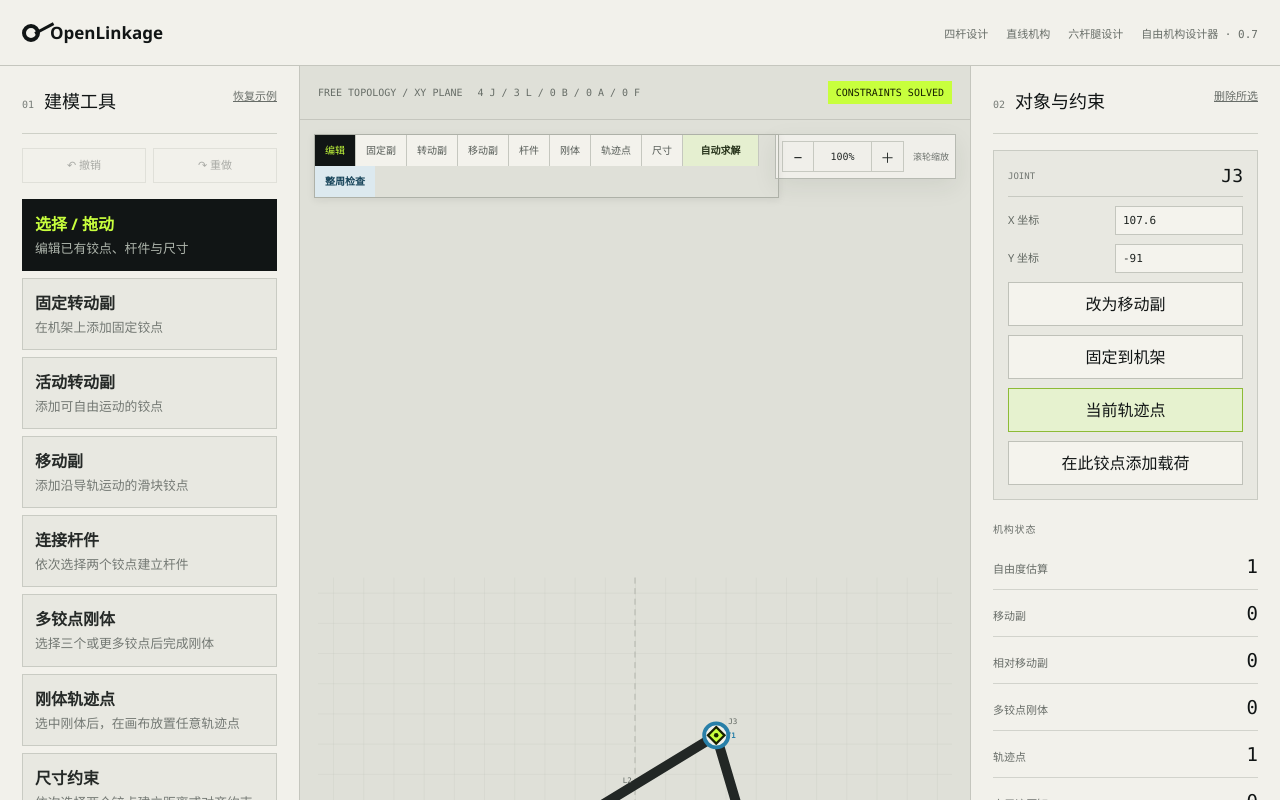
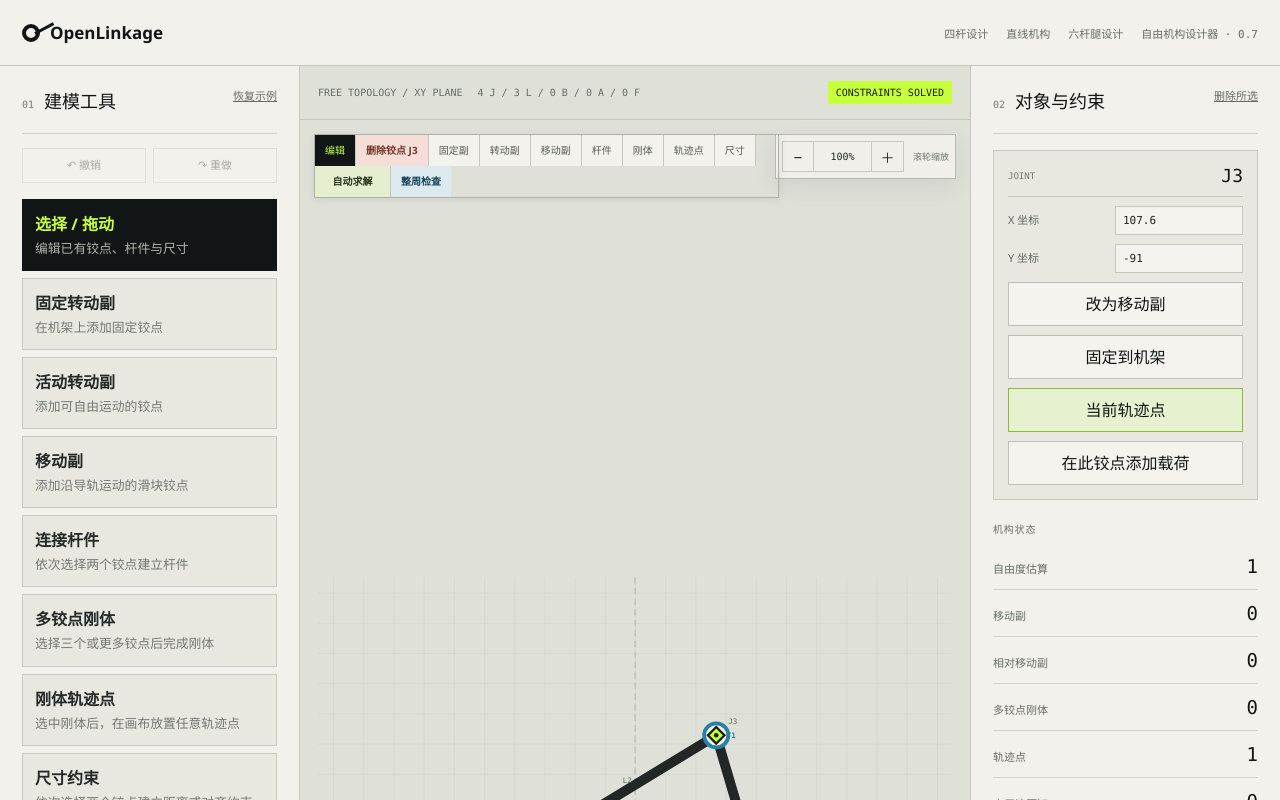
Before and after one commit to tutao0123/open-linkage, a Next.js app: page /designer in a window 1280 px wide. Shown: the top 800 px of the page. Built offline with nearby package versions, Linux system fonts and the light colour scheme.

Commit message:
Make mechanism objects easy to delete

```diff
--- a/src/components/free-mechanism-designer.module.css
+++ b/src/components/free-mechanism-designer.module.css
@@ -50,6 +50,9 @@
 .canvasActions button { padding:8px 10px; border:0; border-right:1px solid #c5c7bf; background:#f3f2ec; color:#555b56; cursor:pointer; font-size:10px; }
 .canvasActions button:last-child { border-right:0; }
 .canvasActions .canvasActive { background:#111515; color:#c8ff3d; }
+.canvasActions .deleteButton { background:#f4ded7; color:#74352b; font-weight:680; }
+.canvasActions .deleteButton:hover:not(:disabled) { background:#efc7b9; }
+.canvasActions .deleteButton:disabled { color:#9a9d96; background:#ecebe5; cursor:not-allowed; }
 .canvasActions .finishBodyButton { background:#dce9ef; color:#17445a; font-weight:680; }
 .canvasActions .finishBodyButton:disabled { opacity:.42; cursor:not-allowed; }
 .canvasActions .solveButton { min-width:76px; background:#e5efd0; color:#27331b; font-weight:680; }
--- a/src/components/free-mechanism-designer.tsx
+++ b/src/components/free-mechanism-designer.tsx
@@ -436,7 +436,7 @@ export function FreeMechanismDesigner({ initialTemplateId }: FreeMechanismDesign
     dragRef.current = null;
   };
 
-  const updateProject = (updater: (current: FreeMechanismProject) => FreeMechanismProject) => {
+  const updateProject = useCallback((updater: (current: FreeMechanismProject) => FreeMechanismProject) => {
     stopMotion();
     const next = updater(project);
     commit(next);
@@ -445,7 +445,7 @@ export function FreeMechanismDesigner({ initialTemplateId }: FreeMechanismDesign
     setCycleReport(null);
     setSolveResult("idle");
     setMessage("设计参数已更新；请重新求解或执行整周检查。");
-  };
+  }, [commit, project, stopMotion, syncPhase]);
 
   const updateSelectedJoint = (updates: Partial<FreeJoint>) => {
     if (!selectedJoint) return;
@@ -558,8 +558,9 @@ export function FreeMechanismDesigner({ initialTemplateId }: FreeMechanismDesign
     }));
   };
 
-  const deleteSelection = () => {
+  const deleteSelection = useCallback(() => {
     if (!selection) return;
+    const deleted = selection;
     updateProject((current) => {
       if (selection.kind === "joint") {
         const removedBars = current.bars.filter((bar) => bar.a === selection.id || bar.b === selection.id).map((bar) => bar.id);
@@ -617,9 +618,27 @@ export function FreeMechanismDesigner({ initialTemplateId }: FreeMechanismDesign
       };
       return { ...current, dimensions: current.dimensions.filter((dimension) => dimension.id !== selection.id) };
     });
+    if (deleted.kind === "joint") {
+      setPairStart((current) => current === deleted.id ? null : current);
+      setBodyDraft((current) => current.filter((id) => id !== deleted.id));
+    }
     setSelection(null);
-    setMessage("已删除所选对象。");
-  };
+    setMessage(deleted.kind === "joint"
+      ? `已删除铰点 ${deleted.id}，并清理与它关联的杆件、刚体、尺寸、载荷和轨迹点。`
+      : `已删除所选对象 ${deleted.id}。`);
+  }, [selection, updateProject]);
+
+  useEffect(() => {
+    const onDeleteKey = (event: KeyboardEvent) => {
+      if ((event.key !== "Delete" && event.key !== "Backspace") || !selection) return;
+      const target = event.target as HTMLElement | null;
+      if (target?.closest("input, textarea, select, [contenteditable='true']")) return;
+      event.preventDefault();
+      deleteSelection();
+    };
+    window.addEventListener("keydown", onDeleteKey);
+    return () => window.removeEventListener("keydown", onDeleteKey);
+  }, [deleteSelection, selection]);
 
   const clearProject = () => {
     const blank: FreeMechanismProject = {
@@ -786,6 +805,15 @@ export function FreeMechanismDesigner({ initialTemplateId }: FreeMechanismDesign
           <div className={styles.canvas}>
             <div className={styles.canvasActions} role="group" aria-label="自由机构画布操作">
               <button type="button" className={tool === "select" ? styles.canvasActive : ""} onClick={() => changeTool("select")}>编辑</button>
+              <button
+                type="button"
+                className={styles.deleteButton}
+                disabled={!selection}
+                onClick={deleteSelection}
+                title={selection ? `删除 ${selection.id}（Delete / Backspace）` : "请先选中一个点或对象"}
+              >
+                {selection?.kind === "joint" ? `删除铰点 ${selection.id}` : "删除所选"}
+              </button>
               <button type="button" className={tool === "fixed" ? styles.canvasActive : ""} onClick={() => changeTool("fixed")}>固定副</button>
               <button type="button" className={tool === "moving" ? styles.canvasActive : ""} onClick={() => changeTool("moving")}>转动副</button>
               <button type="button" className={tool === "slider" ? styles.canvasActive : ""} onClick={() => changeTool("slider")}>移动副</button>
@@ -945,7 +973,7 @@ export function FreeMechanismDesigner({ initialTemplateId }: FreeMechanismDesign
             </svg>
             {project.joints.length === 0 && <div className={styles.emptyCanvas}><b>空白机构</b><span>选择“固定转动副”，然后在画布上单击。</span></div>}
           </div>
-          <div className={styles.messageBar}><span>{message}</span><span>滚轮缩放 · Alt / 中键平移 · Ctrl+Z 撤销</span></div>
+          <div className={styles.messageBar}><span>{message}</span><span>Delete 删除 · 滚轮缩放 · Alt / 中键平移 · Ctrl+Z 撤销</span></div>
           <div className={styles.transport}>
             <button type="button" onClick={togglePlaying} aria-label={playing ? "暂停运动" : "播放运动"}>{playing ? "Ⅱ" : "▶"}</button>
             <div><span>{project.driverMode === "hydraulic" ? "多缸液压驱动" : project.driverMode === "length" ? "伸缩驱动" : project.driverMode === "oscillation" ? "摆动驱动" : "旋转驱动"}</span><b>{project.driverMode === "hydraulic" ? `${hydraulicActuators.length} cylinders` : project.driverId ?? "未设置"}</b></div>
```
